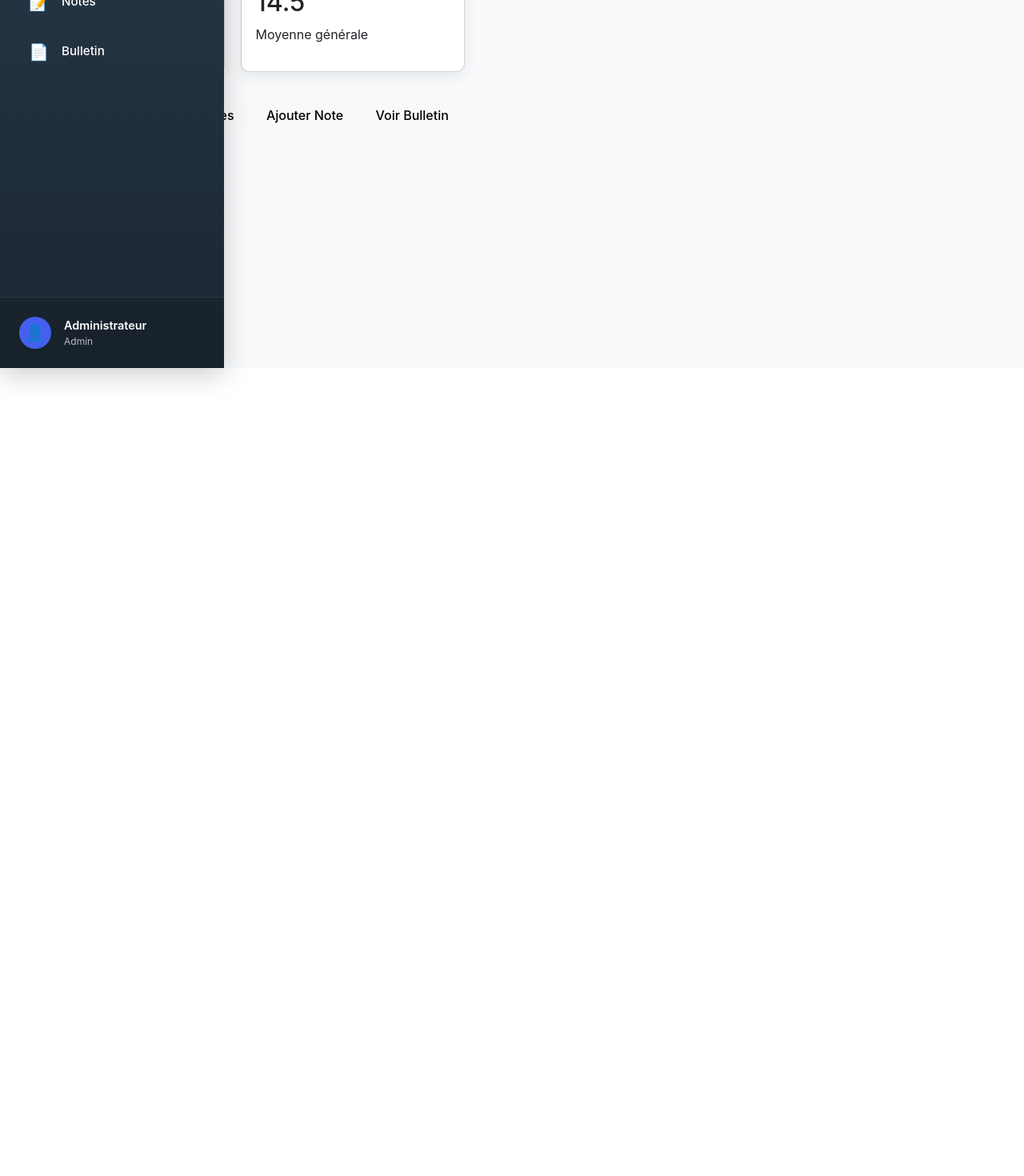
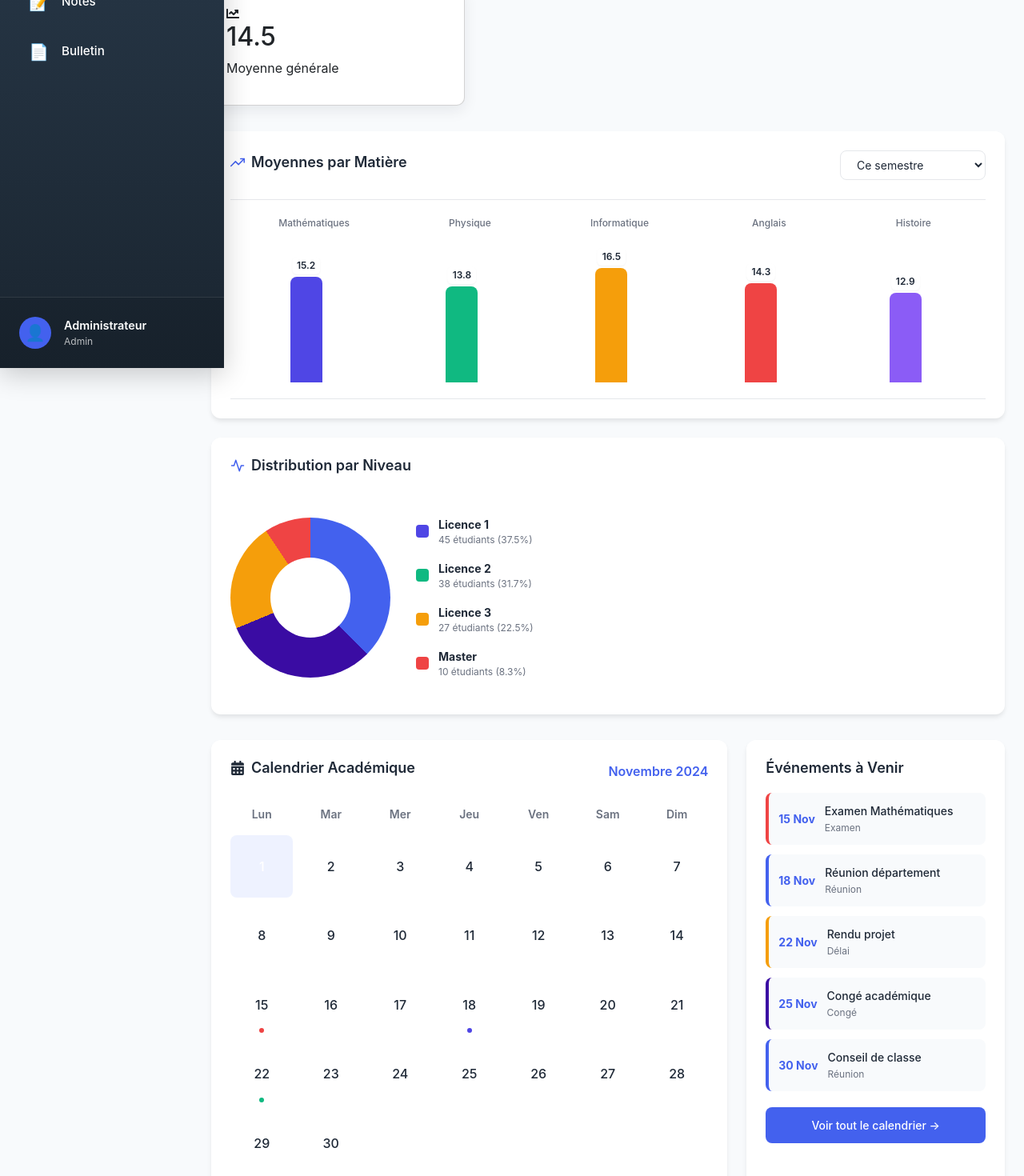
Before and after one commit to hippolite-oss/gestion-EtudNote, a React (Vite) app: page /dashboard in a window 1280 px wide. Shown: the part 340-1810 px from the top of the page at 80% size. Before the commit the page ends 800 px from the top, so only its background shows below. Built offline with nearby package versions, Linux system fonts and the light colour scheme.

Commit message:
Updete  file

```diff
--- a/src/pages/Dashboard.jsx
+++ b/src/pages/Dashboard.jsx
@@ -1,5 +1,6 @@
 import React from "react";
-import { FaUserGraduate, FaBook, FaClipboardList, FaChartLine, FaSignOutAlt } from "react-icons/fa";
+import { FaUserGraduate, FaBook, FaClipboardList, FaChartLine, FaSignOutAlt, FaCalendarAlt } from "react-icons/fa";
+import { FiTrendingUp, FiActivity } from "react-icons/fi";
 import CardStat from "../components/CardStat";
 import Sidebar from "../components/Sidebar";
 import { useNavigate } from "react-router-dom";
@@ -9,7 +10,6 @@ export default function Dashboard() {
   const navigate = useNavigate();
 
   const handleLogout = () => {
-    // Si tu utilises un token plus tard, tu le supprimeras ici
     navigate("/");
   };
 
@@ -20,22 +20,57 @@ export default function Dashboard() {
     { icon: <FaChartLine />, label: "Moyenne générale", value: "14.5" },
   ];
 
+  // Données pour le graphique à barres
+  const gradeData = [
+    { matière: "Mathématiques", moyenne: 15.2, couleur: "#4F46E5" },
+    { matière: "Physique", moyenne: 13.8, couleur: "#10B981" },
+    { matière: "Informatique", moyenne: 16.5, couleur: "#F59E0B" },
+    { matière: "Anglais", moyenne: 14.3, couleur: "#EF4444" },
+    { matière: "Histoire", moyenne: 12.9, couleur: "#8B5CF6" },
+  ];
+
+  // Données pour le graphique circulaire
+  const studentDistribution = [
+    { niveau: "Licence 1", count: 45, couleur: "#4F46E5" },
+    { niveau: "Licence 2", count: 38, couleur: "#10B981" },
+    { niveau: "Licence 3", count: 27, couleur: "#F59E0B" },
+    { niveau: "Master", count: 10, couleur: "#EF4444" },
+  ];
+
+  // Événements du calendrier
+  const calendarEvents = [
+    { date: "15 Nov", title: "Examen Mathématiques", type: "exam" },
+    { date: "18 Nov", title: "Réunion département", type: "meeting" },
+    { date: "22 Nov", title: "Rendu projet", type: "deadline" },
+    { date: "25 Nov", title: "Congé académique", type: "holiday" },
+    { date: "30 Nov", title: "Conseil de classe", type: "meeting" },
+  ];
+
+  // Jours du mois
+  const daysOfMonth = Array.from({ length: 30 }, (_, i) => i + 1);
+
   return (
-    <div style={{ display: "flex" }}>
-
+    <div className="dashboard-wrapper">
       {/* Sidebar */}
       <Sidebar />
 
       {/* Contenu Dashboard */}
-      <div className="dashboard-container-with-sidebar">
-
+      <div className="dashboard-main-container">
         {/* ------------------- HEADER -------------------- */}
         <div className="dashboard-header">
-          <h1>Dashboard Admin</h1>
-
-          <button className="logout-btn" onClick={handleLogout}>
-            <FaSignOutAlt size={18} style={{ marginRight: "8px" }} /> Déconnexion
-          </button>
+          <div className="header-left">
+            <h1>Tableau de Bord</h1>
+            <p className="dashboard-subtitle">Bienvenue dans votre espace d'administration</p>
+          </div>
+          <div className="header-right">
+            <div className="date-display">
+              <FaCalendarAlt className="calendar-icon" />
+              <span>{new Date().toLocaleDateString('fr-FR', { weekday: 'long', year: 'numeric', month: 'long', day: 'numeric' })}</span>
+            </div>
+            <button className="logout-btn" onClick={handleLogout}>
+              <FaSignOutAlt size={16} /> Déconnexion
+            </button>
+          </div>
         </div>
 
         {/* ---------------- Stats Cards ---------------- */}
@@ -51,12 +86,124 @@ export default function Dashboard() {
           ))}
         </div>
 
-        {/* ---------------- Actions Buttons ---------------- */}
-        <div className="actions-container">
-          <button onClick={() => navigate("/etudiants")}>Gérer Étudiants</button>
-          <button onClick={() => navigate("/matieres")}>Gérer Matières</button>
-          <button onClick={() => navigate("/notes")}>Ajouter Note</button>
-          <button onClick={() => navigate("/bulletin")}>Voir Bulletin</button>
+        {/* ---------------- Section Graphiques ---------------- */}
+        <div className="charts-section">
+          {/* Graphique à barres - Moyennes par matière */}
+          <div className="chart-card">
+            <div className="chart-header">
+              <h3>
+                <FiTrendingUp className="chart-icon" /> Moyennes par Matière
+              </h3>
+              <select className="period-select">
+                <option>Ce semestre</option>
+                <option>Trimestre dernier</option>
+                <option>Année académique</option>
+              </select>
+            </div>
+            <div className="bar-chart">
+              {gradeData.map((item, index) => (
+                <div key={index} className="bar-container">
+                  <div className="bar-label">{item.matière}</div>
+                  <div className="bar-wrapper">
+                    <div
+                      className="bar"
+                      style={{
+                        height: `${(item.moyenne / 20) * 100}%`,
+                        backgroundColor: item.couleur,
+                      }}
+                    >
+                      <span className="bar-value">{item.moyenne.toFixed(1)}</span>
+                    </div>
+                  </div>
+                </div>
+              ))}
+            </div>
+          </div>
+
+          {/* Graphique circulaire - Distribution des étudiants */}
+          <div className="chart-card">
+            <div className="chart-header">
+              <h3>
+                <FiActivity className="chart-icon" /> Distribution par Niveau
+              </h3>
+            </div>
+            <div className="pie-chart-container">
+              <div className="pie-chart">
+                {studentDistribution.map((item, index, array) => {
+                  const total = array.reduce((sum, d) => sum + d.count, 0);
+                  return (
+                    <div
+                      key={index}
+                      className="pie-segment"
+                      style={{
+                        backgroundColor: item.couleur,
+                        transform: `rotate(${array.slice(0, index).reduce((sum, d) => sum + (d.count / total) * 360, 0)}deg)`,
+                        clipPath: `inset(0 0 0 50%)`,
+                        opacity: 0.8 + (index * 0.05),
+                      }}
+                    />
+                  );
+                })}
+              </div>
+              <div className="pie-legend">
+                {studentDistribution.map((item, index) => (
+                  <div key={index} className="legend-item">
+                    <div className="legend-color" style={{ backgroundColor: item.couleur }} />
+                    <div className="legend-text">
+                      <strong>{item.niveau}</strong>
+                      <span>{item.count} étudiants ({(item.count / 120 * 100).toFixed(1)}%)</span>
+                    </div>
+                  </div>
+                ))}
+              </div>
+            </div>
+          </div>
+        </div>
+
+        {/* ---------------- Calendrier & Activités ---------------- */}
+        <div className="calendar-section">
+          <div className="calendar-card">
+            <div className="calendar-header">
+              <h3><FaCalendarAlt /> Calendrier Académique</h3>
+              <span className="current-month">Novembre 2024</span>
+            </div>
+            <div className="calendar-grid">
+              {['Lun', 'Mar', 'Mer', 'Jeu', 'Ven', 'Sam', 'Dim'].map(day => (
+                <div key={day} className="calendar-day-header">{day}</div>
+              ))}
+              {daysOfMonth.map(day => (
+                <div
+                  key={day}
+                  className={`calendar-day ${day === new Date().getDate() ? 'today' : ''}`}
+                >
+                  {day}
+                  {day === 15 && <div className="calendar-event-dot" style={{ backgroundColor: '#EF4444' }} />}
+                  {day === 18 && <div className="calendar-event-dot" style={{ backgroundColor: '#4F46E5' }} />}
+                  {day === 22 && <div className="calendar-event-dot" style={{ backgroundColor: '#10B981' }} />}
+                </div>
+              ))}
+            </div>
+          </div>
+
+          <div className="events-card">
+            <h3>Événements à Venir</h3>
+            <div className="events-list">
+              {calendarEvents.map((event, index) => (
+                <div key={index} className={`event-item ${event.type}`}>
+                  <div className="event-date">{event.date}</div>
+                  <div className="event-content">
+                    <div className="event-title">{event.title}</div>
+                    <div className="event-type">{event.type === 'exam' ? 'Examen' :
+                                                event.type === 'meeting' ? 'Réunion' :
+                                                event.type === 'deadline' ? 'Délai' : 'Congé'}</div>
+                  </div>
+                </div>
+              ))}
+            </div>
+            <button className="view-all-btn" onClick={() => navigate("/calendrier")}>
+              Voir tout le calendrier →
+            </button>
+          </div>
         </div>
       </div>
     </div>
```
